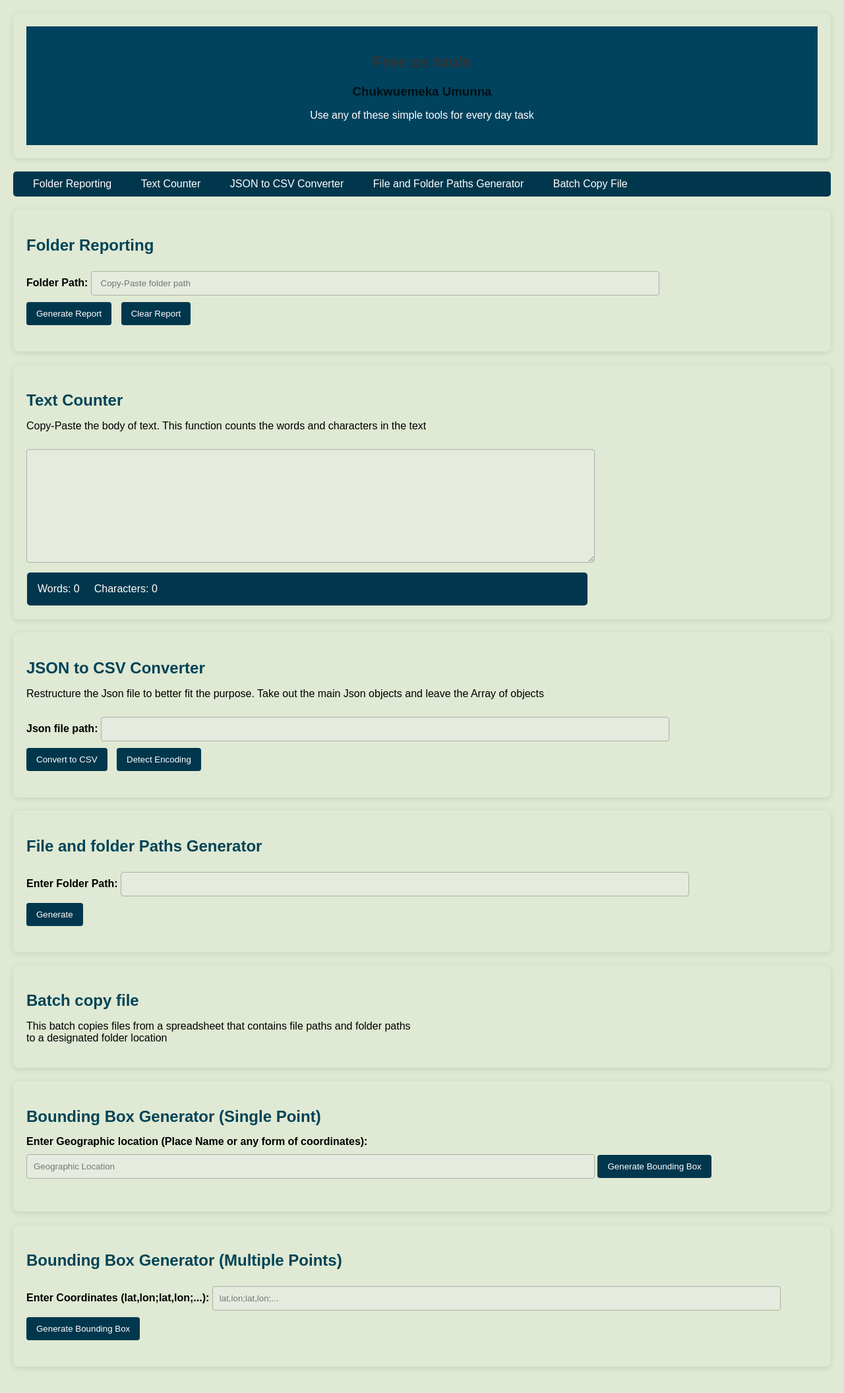
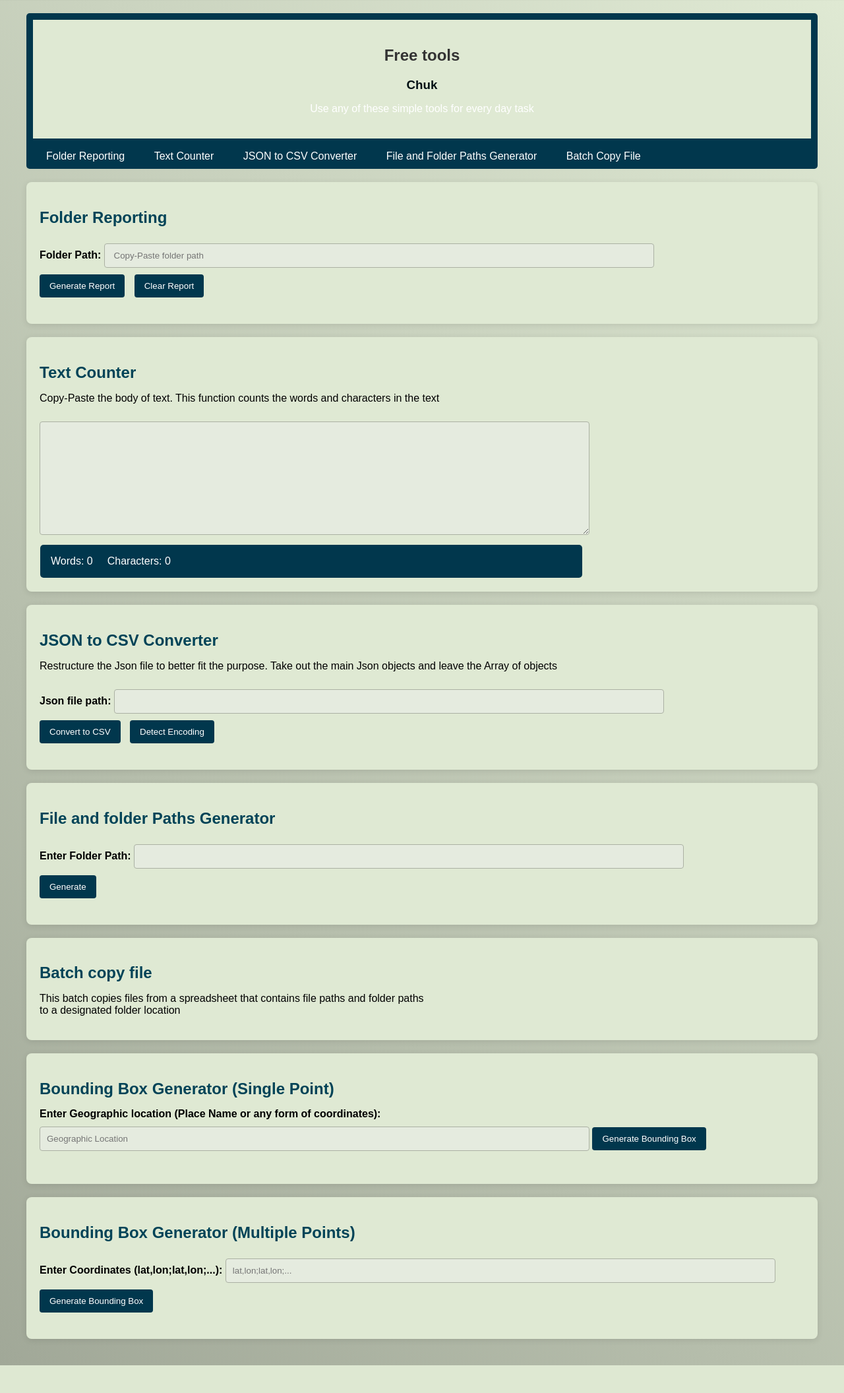
Before and after one commit to Tunnox/CDMA, a Flask app: page / in a window 1280 px wide. Shown: the whole page at 66% size. After the commit the page ends 2070 px from the top, so only its background shows below. Run offline with Flask 3, Linux system fonts and the light colour scheme; some libraries are stand-ins or nearby versions.

Commit message:
Update index.html

```diff
--- a/api/templates/index.html
+++ b/api/templates/index.html
@@ -6,13 +6,22 @@
     <title>CDMA</title>
     <style>
         body {
+            max-width: 1200px; /* Limit the width of the page */
             font-family: Arial, sans-serif;
+            margin: 0 auto;
+            padding: 20px;
+            background: linear-gradient(45deg, #a1a898, #dfe9d3);
+            animation: gradient 15s ease infinite;
+        }
+
+        @keyframes gradient {
+            0% { background-position: 0% 50%; }
+            50% { background-position: 100% 50%; }
+            100% { background-position: 0% 50%; }
+        }
+
+        .Header {
             background-color: #dfe9d3;
-            margin: 0;
-            padding: 20px;
-        }
-        .Header {
-            background-color: #01435e;
             padding: 20px;
             color: rgb(255, 255, 255);
             text-align: center;
@@ -43,7 +52,12 @@
             padding: 20px;
             margin-bottom: 20px;
             box-shadow: 0 2px 10px rgba(0, 0, 0, 0.1);
+            transition: background-color 0.3s ease; /* Smooth transition */
         }
+        section:hover {
+            background-color: #b8c5a8; /* Color when hovered */
+        }
+
         h2 {
             color: #014357;
             margin-bottom: 15px;
@@ -151,19 +165,20 @@
     </style>
 </head>
 <body>
-    <section>
-    <div class="Header">
-        <h1>Free os tools </h1>
-        <h3>Chukwuemeka Umunna</h3>
+        <nav>
+        <div class="Header">
+        <h1>Free tools </h1>
+        <h3>Chuk</h3>
         <p>Use any of these simple tools for every day task</p>
-    </div>
-    </section>
-        <nav>
+        </div>
+        <div>
+            <br>
         <a href="#folder-reporting">Folder Reporting</a>
         <a href="#text-counter">Text Counter</a>
         <a href="#json-to-csv">JSON to CSV Converter</a>
         <a href="#file-paths-generator">File and Folder Paths Generator</a>
         <a href="#batch-copy-file">Batch Copy File</a>
+        </div>
     </nav>
     <section>
         <h2>Folder Reporting</h2>
```
